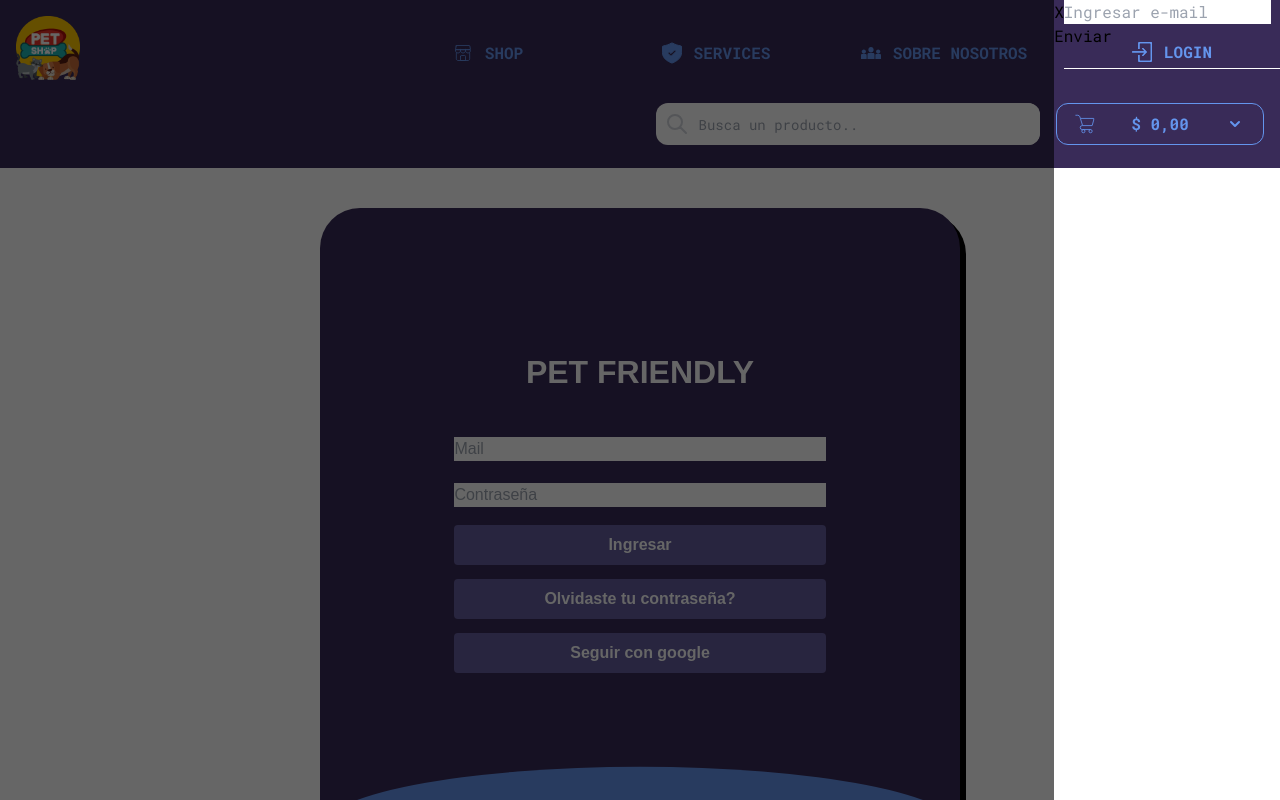
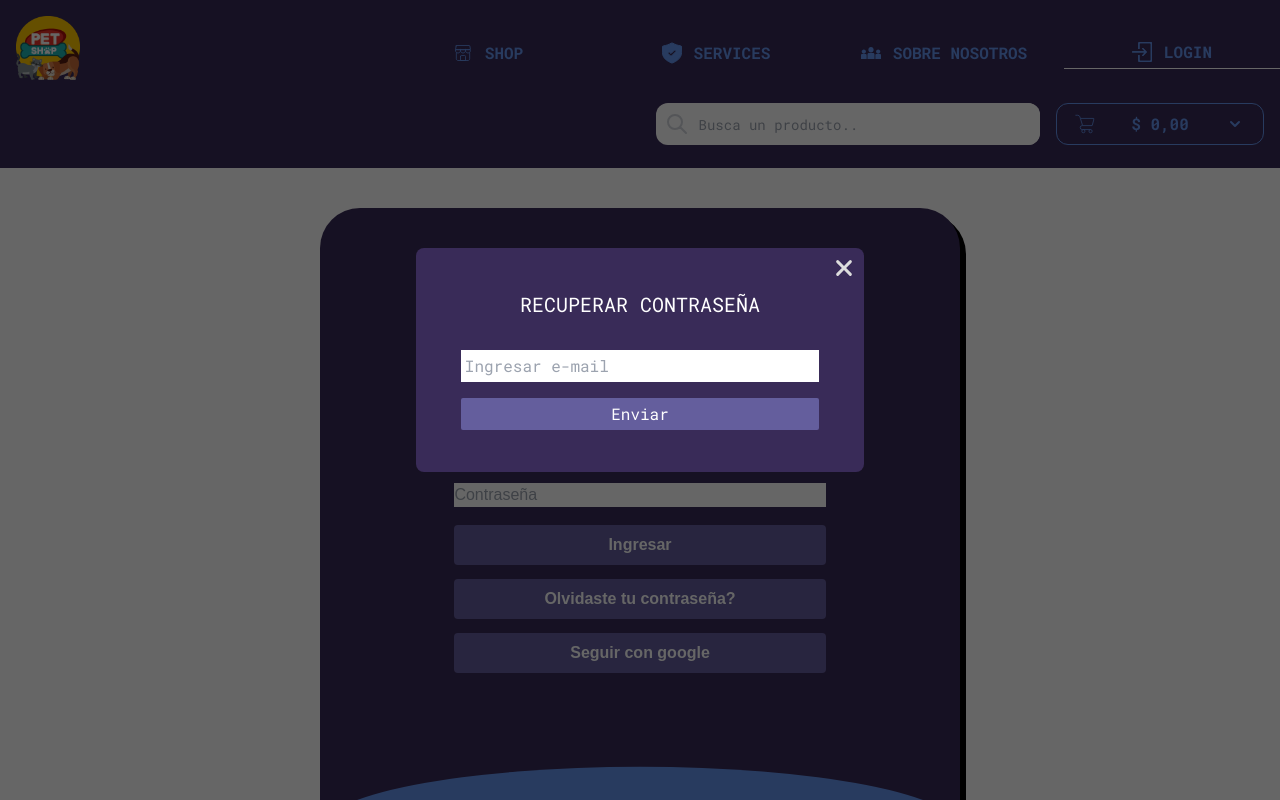
Before and after one commit to PetFriendlyUniverse/Henry-Pf, a React (Vite) app in the folder client/: page /login in a window 1280 px wide. Both pictures are taken after a click on the button "Olvidaste tu contraseña?". Shown: the top 800 px of the page. Built offline with nearby package versions, Linux system fonts and the light colour scheme.

Commit message:
estilos a Modal de ResetPassword en Login

```diff
--- a/client/src/components/Login/Login.jsx
+++ b/client/src/components/Login/Login.jsx
@@ -6,6 +6,7 @@ import { ValidationProfile } from "../../pages/ecommerce/Forms/Validations/Profi
 import LinkButton from "../Button/LinkButton";
 import Swal from "sweetalert2";
 import { useNavigate } from "react-router-dom";
+import close from "../../assets/general/close.svg";
 
 function Login() {
   const navigate = useNavigate();
@@ -180,19 +181,36 @@ function Login() {
         } h-screen w-screen place-content-center  `}
       >
         <div
-          className={`relative opacity-0 ${
+          onClick={handleShowModal}
+          className={`fixed opacity-0 ${
             showModal ? "opacity-60" : "hidden"
           } relative h-screen w-screen bg-black transition duration-1000 ease-in-out`}
         ></div>
-        <form onSubmit={submitConfirmMail} className=" ">
-          <span onClick={handleShowModal}>X</span>
+        <form
+          onSubmit={submitConfirmMail}
+          className="absolute top-[45%]  flex aspect-[2/1] h-56 translate-y-[-50%] flex-col items-center justify-center rounded-lg bg-russianviolet"
+        >
+          <h2 className="mb-8 text-xl text-white">RECUPERAR CONTRASEÑA</h2>
+          <span
+            onClick={handleShowModal}
+            className="absolute top-2 right-2 self-end"
+          >
+            <img
+              src={close}
+              alt="Cerrar Modal"
+              className="w-6 cursor-pointer transition-all duration-100 ease-in hover:scale-105"
+            />
+          </span>
           <input
+            className="w-4/5 p-1"
             onChange={handleChageMail}
             type="email"
             placeholder="Ingresar e-mail"
             value={mail}
           />
-          <button>Enviar</button>
+          <button className="mt-4 w-4/5 rounded-sm bg-ultraviolet p-1 text-white hover:scale-y-105 active:scale-100">
+            Enviar
+          </button>
         </form>
       </div>
       <div className="flex h-screen items-center justify-center pt-20">
```
Also changed, not shown: client/src/assets/general/close.svg (added).
